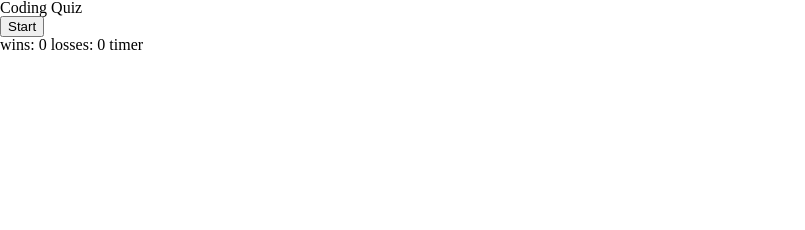
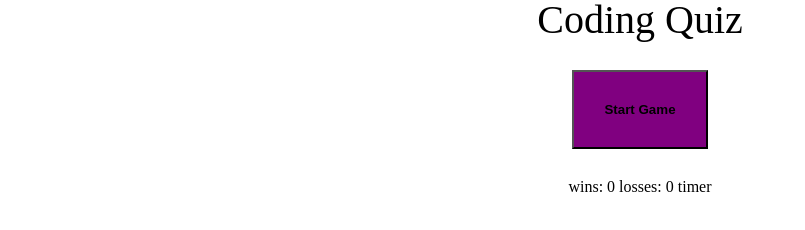
Before and after one commit to ItzBindi/Code-Quiz, a plain HTML site: page index.html in a window 1280 px wide. Shown: the whole page, without its empty margins (0-805 px from the left). Drawn offline with Linux system fonts and the light colour scheme.

Commit message:
added some css

```diff
--- a/assets/css/style.css
+++ b/assets/css/style.css
@@ -0,0 +1,29 @@
+body {
+    text-align: center;
+}
+
+Header {
+    display: inline-block;
+    text-align: center;
+    font-size: 40px;
+
+
+
+}
+
+#div {
+    display: flex;
+    justify-content: center;
+
+    margin: 30px;
+  }
+
+  section {
+    text-align: center;
+  }
+
+  #start {
+   background-color: purple;
+   padding: 30px;
+   font-weight: bolder;
+  }
--- a/assets/js/script.js
+++ b/assets/js/script.js
@@ -2,6 +2,9 @@ var startbtn = document.getElementById("start");
 var timer = document.getElementById("timer");
 var count = 10;
 var h2El = document.getElementById("word");
+var wins = document.getElementById("wins")
+var losses = document.getElementById("losses")
+
 var questionsList = [
     {
         question: "Commonly used data types DO NOT include:",
@@ -25,6 +28,8 @@ var questionsList = [
     }
 ]
 // console.log(questionsList[1].answers.b);
+var shownquestions = [];
+
 startbtn.addEventListener("click", function(e){
 
     randomquestion();
@@ -46,13 +51,13 @@ answerBox.addEventListener("click", function(event){
 
     if(event.target.matches("li")){
         if (event.target.textContent === questionsList[0].correctAnswer || event.target.textContent === questionsList[1].correctAnswer){
-            console.log("correct");
+            h2El.textContent = "Correct!"
+            wins++
         }else {
-            console.log("incorrect");
+            h2El.textContent = "incorrect!"
         }
-        if (correctAnswer === true){
 
-        }
+
 
 
     }
--- a/index.html
+++ b/index.html
@@ -11,7 +11,9 @@
 </head>
 <body>
     <Header>Coding Quiz</Header>
-    <button id="start">Start</button>
+    <div id="div">
+    <button id="start">Start Game</button>
+    </div>
     <div id="word">
 
     </div>
```
